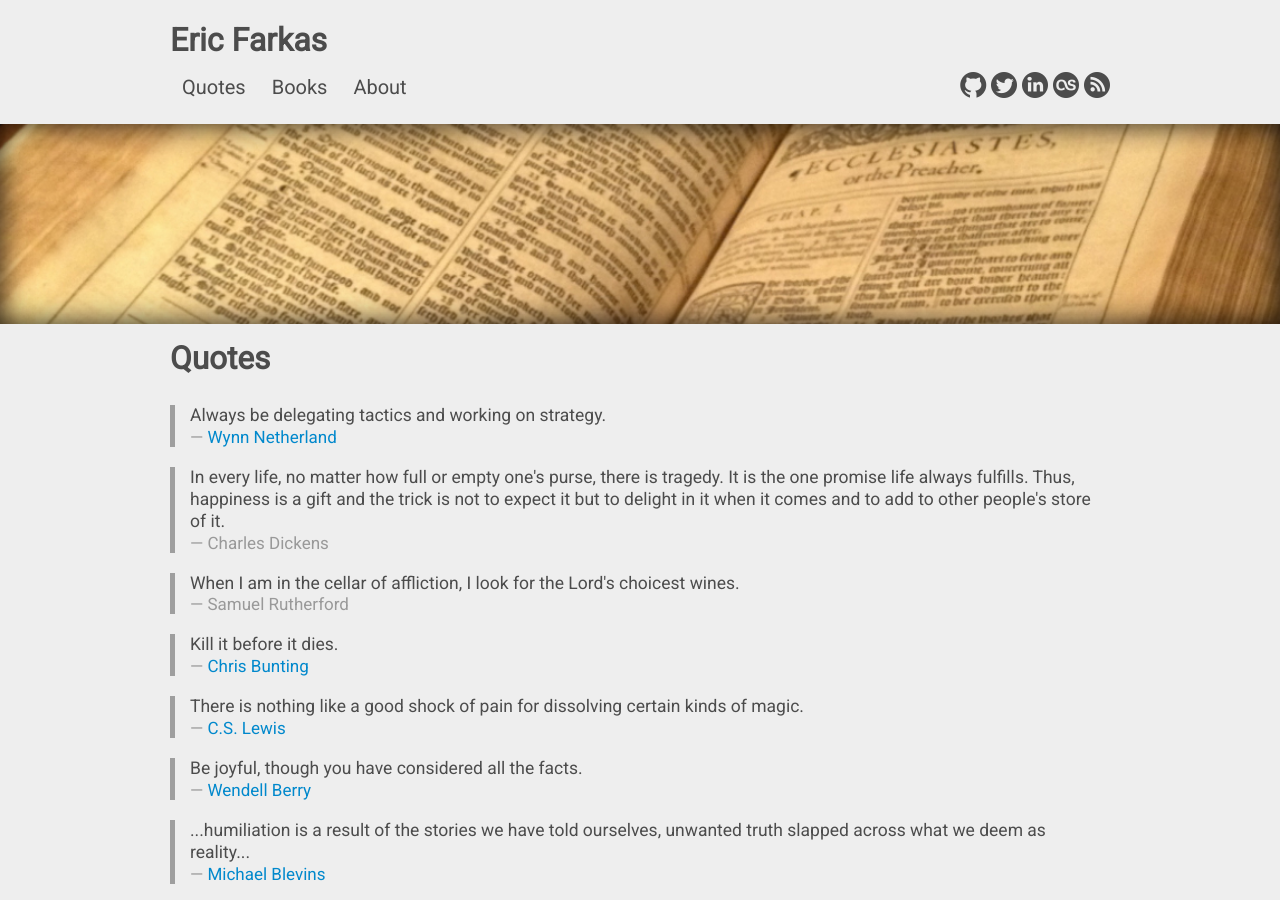
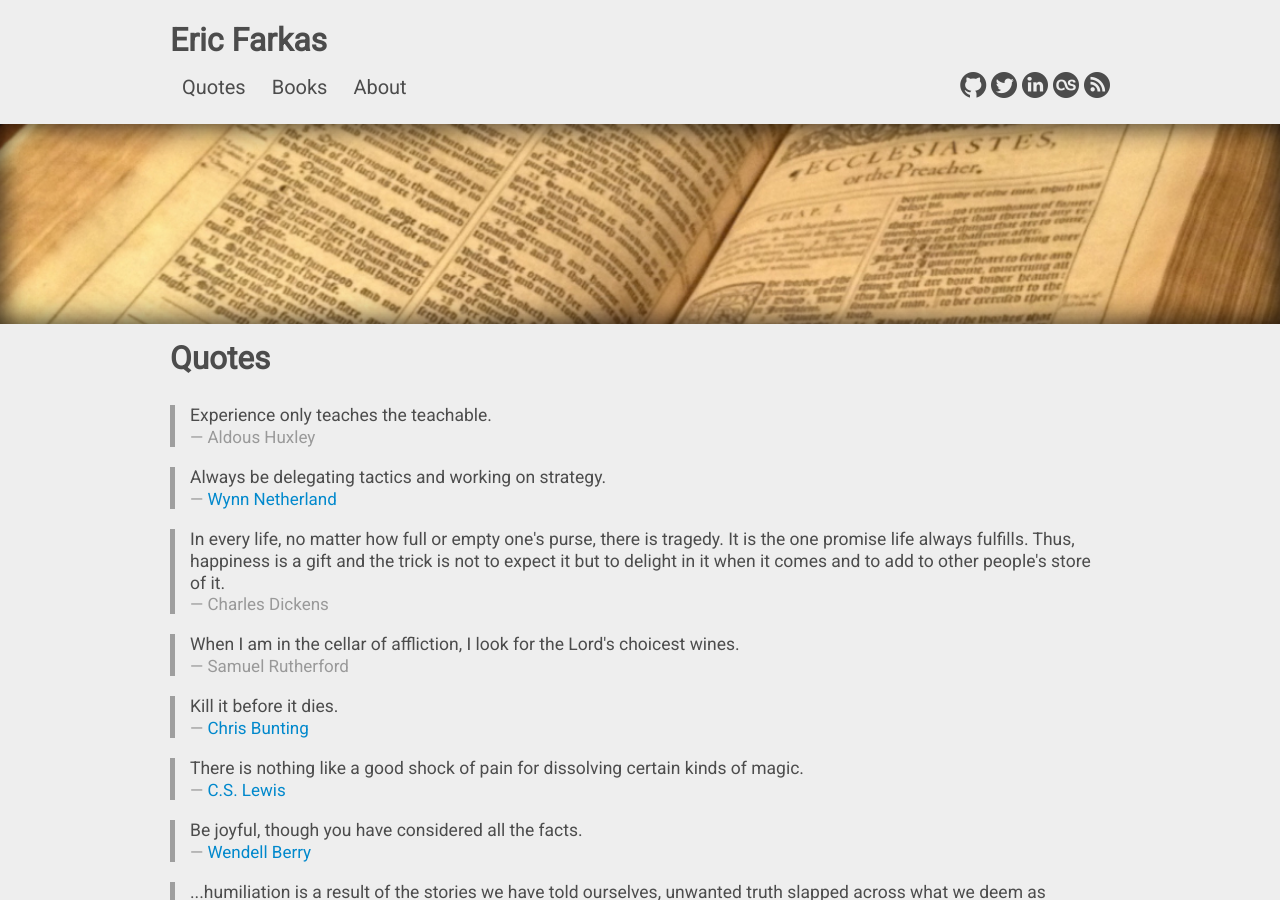
Before and after one commit to speric/speric.github.com, a Jekyll site: the page built from quotes.html, in a window 1280 px wide and 900 px high. Built offline with Jekyll 4.4.1, drawn with Linux system fonts in a browser that asks for light colours; some web fonts are replaced; comment, search, counter and statistics services are not loaded.

Commit message:
Add Huxley quote

```diff
--- a/quotes.html
+++ b/quotes.html
@@ -8,6 +8,13 @@ description: A collection of thought-provoking quotes.
 <h2>Quotes</h2>
 
 <br/>
+
+<blockquote>
+  <p>
+    Experience only teaches the teachable.
+  </p>
+  <small>Aldous Huxley</small>
+</blockquote>
 
 <blockquote>
   <p>
```
